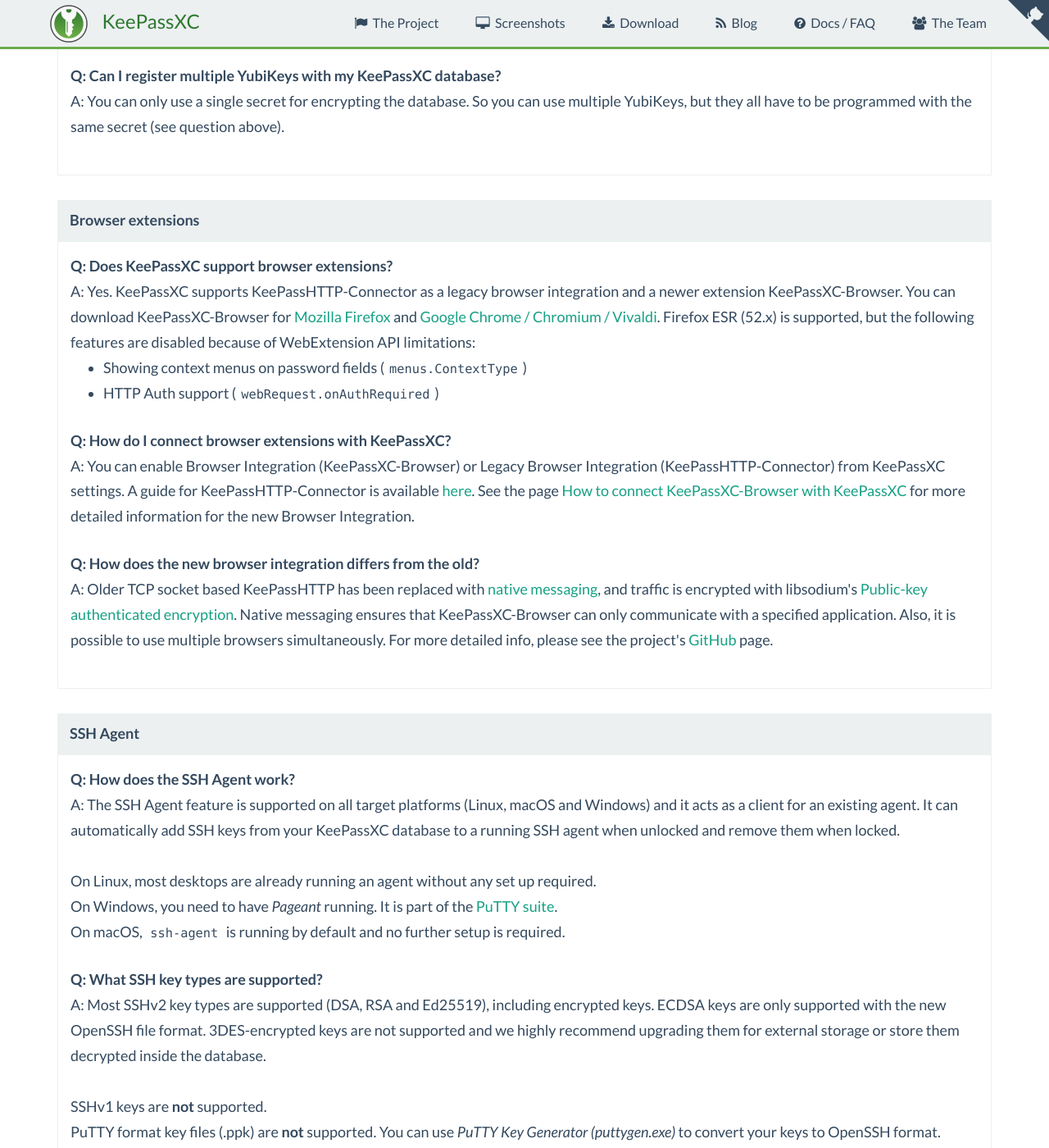
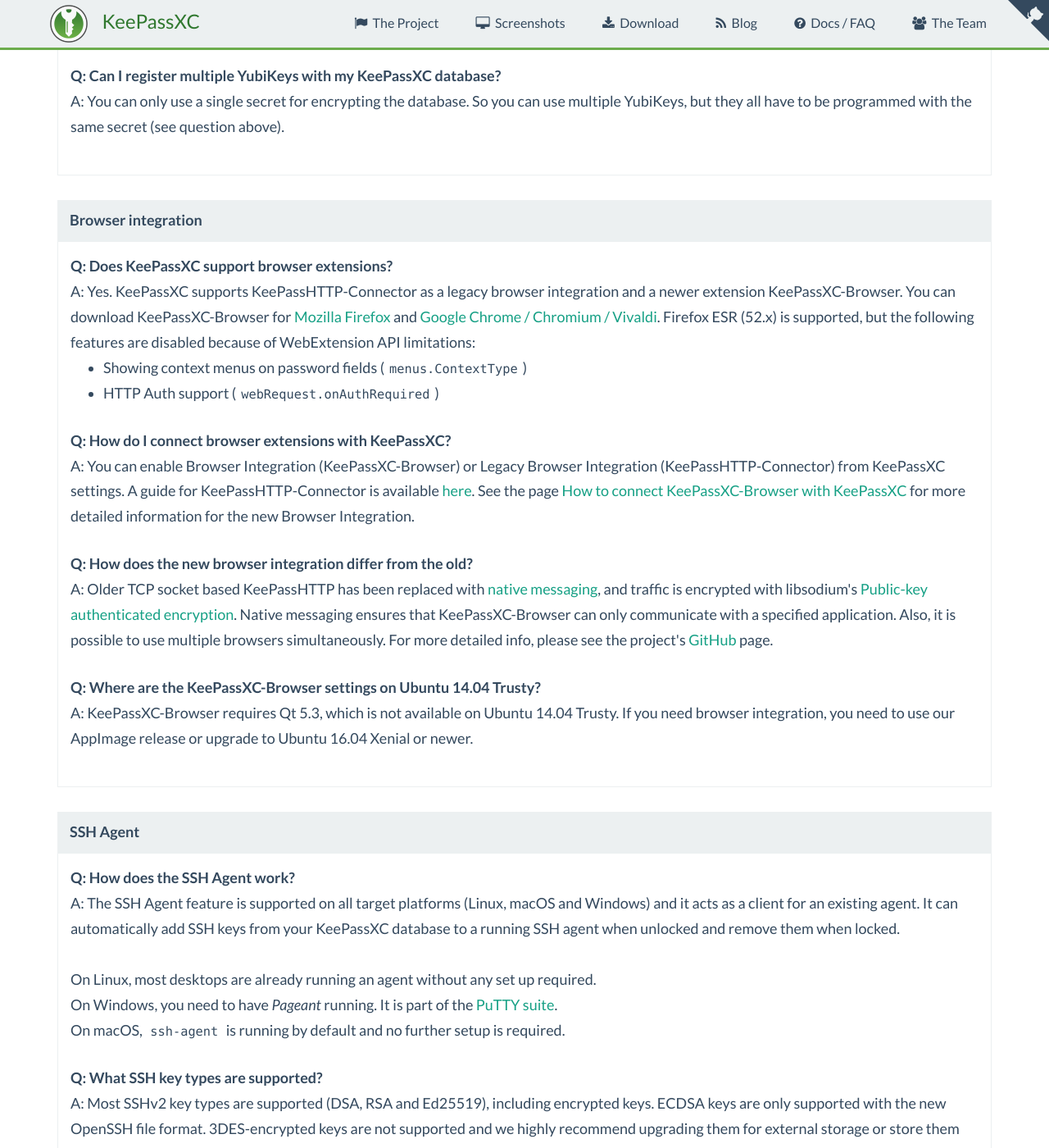
Before and after one commit to keepassxreboot/keepassxc-org, a Jekyll site: the page built from docs/index.html, in a window 1280 px wide and 1400 px high, scrolled down 7544 px. Shown: the whole window at 82% size. Built offline with Jekyll 4.4.1, drawn with Linux system fonts in a browser that asks for light colours; comment, search, counter and statistics services are not loaded; some of the changed text lies outside the part shown.

Commit message:
Move Trusty entry to browser integration section

```diff
--- a/docs/index.html
+++ b/docs/index.html
@@ -72,11 +72,12 @@
         <li><a href="#faq-yubikey-multiple-yubikeys">Can I register multiple YubiKeys with my KeePassXC database?</a></li>
     </ul>
 
-    <h5 id="faq-cat-browser">Browser extensions</h5>
+    <h5 id="faq-cat-browser">Browser integration</h5>
     <ul class="faq-questions">
         <li><a href="#faq-browser">Does KeePassXC support browser extensions?</a></li>
         <li><a href="#faq-browser-howto">How do I connect browser extensions with KeePassXC?</a></li>
-        <li><a href="#faq-browser-diff">How does the new browser integration differs from the old?</a></li>
+        <li><a href="#faq-browser-diff">How does the new browser integration differ from the old?</a></li>
+        <li><a href="#faq-browser-trusty">Where are the KeePassXC-Browser settings on Ubuntu 14.04 Trusty?</a></li>
     </ul>
 
     <h5 id="faq-ssh-agent">SSH Agent</h5>
@@ -341,7 +341,7 @@
         all have to be programmed with the same secret (see question above).</dd>
     </dl>
 
-    <h5>Browser extensions</h5>
+    <h5>Browser integration</h5>
     <dl>
         <dt id="faq-browser"><a href="#faq-browser">Does KeePassXC support browser extensions?</a></dt>
         <dd>
@@ -363,13 +363,19 @@
             detailed information for the new Browser Integration.
         </dd>
 
-        <dt id="faq-browser-diff"><a href="#faq-browser-diff">How does the new browser integration differs from the old?</a></dt>
+        <dt id="faq-browser-diff"><a href="#faq-browser-diff">How does the new browser integration differ from the old?</a></dt>
         <dd>
             Older TCP socket based KeePassHTTP has been replaced with <a href="https://developer.mozilla.org/en-US/Add-ons/WebExtensions/Native_messaging">native messaging</a>,
             and traffic is encrypted with libsodium's
             <a href="https://download.libsodium.org/doc/public-key_cryptography/authenticated_encryption.html">Public-key authenticated encryption</a>.
             Native messaging ensures that KeePassXC-Browser can only communicate with a specified application. Also, it is possible to use multiple browsers
             simultaneously. For more detailed info, please see the project's <a href="https://github.com/keepassxreboot/keepassxc-browser">GitHub</a> page.
+        </dd>
+
+        <dt id="faq-browser-trusty"><a href="#faq-browser-trusty">Where are the KeePassXC-Browser settings on Ubuntu 14.04 Trusty?</a></dt>
+        <dd>
+            KeePassXC-Browser requires Qt 5.3, which is not available on Ubuntu 14.04 Trusty. If you need browser integration,
+            you need to use our AppImage release or upgrade to Ubuntu 16.04 Xenial or newer.
         </dd>
     </dl>
 
@@ -474,12 +480,6 @@
             </ul>
             <strong>Note:</strong> When you choose the first or third option, KeePassXC will lose the Unity look and feel.
         </dd>
-
-        <dt id="faq-trusty-browser"><a href="#faq-trusty-browser">Where are the KeePassXC-Browser settings on Ubuntu 14.04 Trusty?</a></dt>
-        <dd>
-            KeePassXC-Browser requires Qt 5.3, which is not available on Ubuntu 14.04 Trusty. If you need browser integration,
-            you need to use our AppImage release or upgrade to Ubuntu 16.04 Xenial or newer.
-        </dd>
     </dl>
 
     <h5>Development</h5>
```
Also changed, not shown: other parts of docs/index.html (+0 -1 lines).
